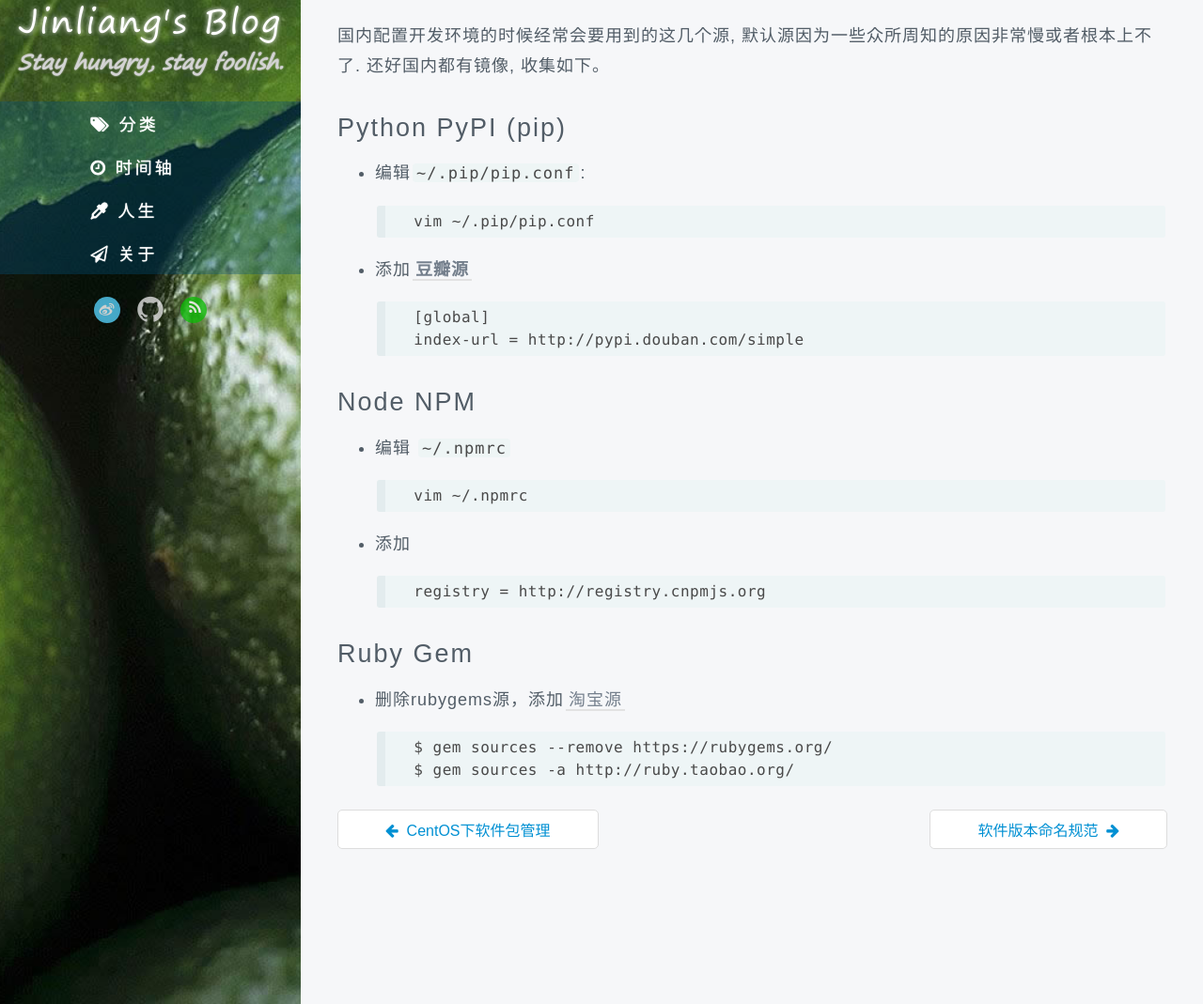
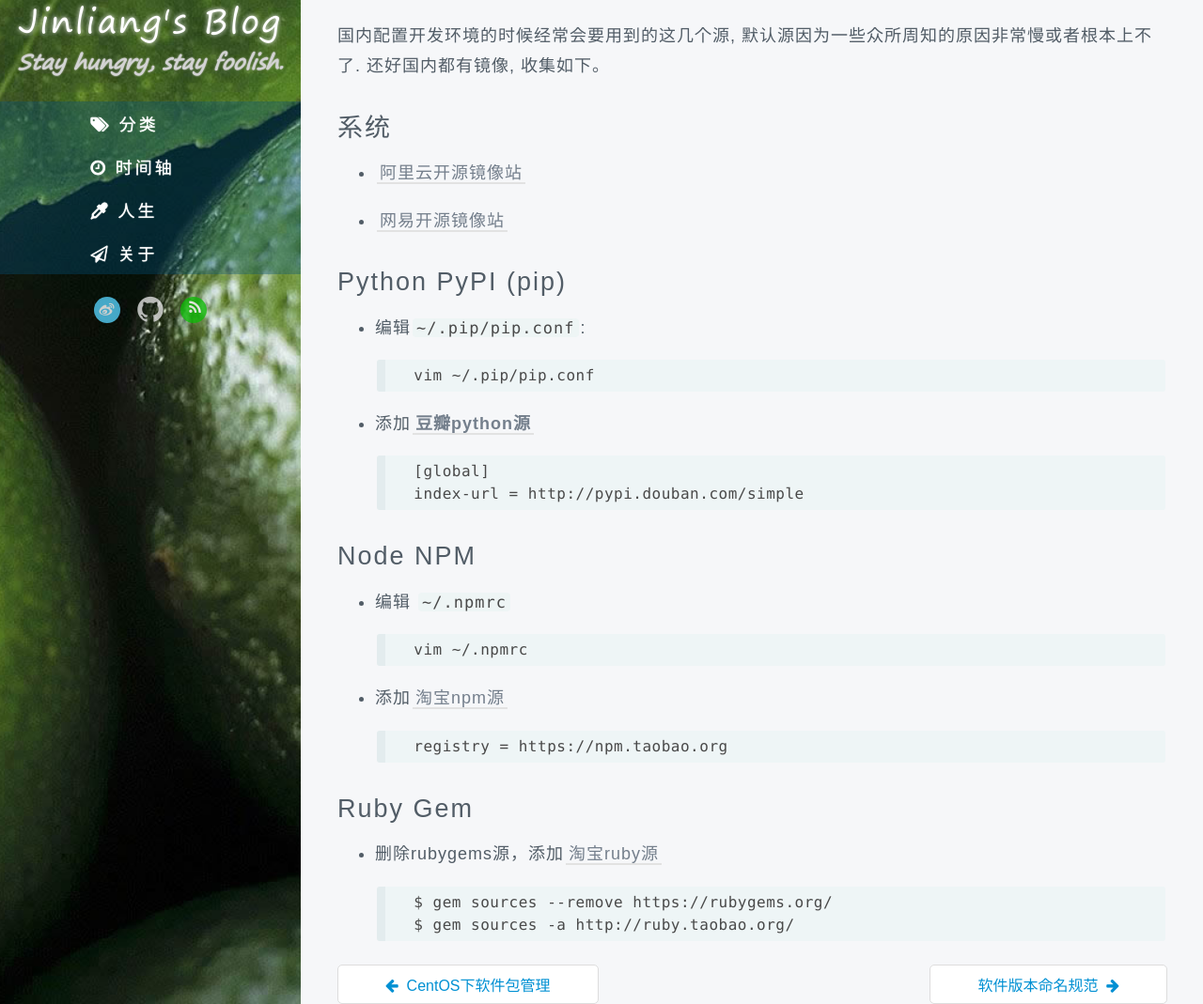
Before and after one commit to zhujinliang/zhujinliang.github.io, a Jekyll site: the page built from _posts/Configuration/2013-12-13-dev-mirrors-source-config.md, in a window 1280 px wide and 1251 px high, cut to the strip 182-1251 px from the top of the window. Shown: the whole strip at 94% size. Built offline with Jekyll 4.4.1, drawn with Linux system fonts in a browser that asks for light colours; some web fonts are replaced; comment, search, counter and statistics services are not loaded.

Commit message:
[REV] Update mirror source

```diff
--- a/_posts/Configuration/2013-12-13-dev-mirrors-source-config.md
+++ b/_posts/Configuration/2013-12-13-dev-mirrors-source-config.md
@@ -9,13 +9,20 @@ category: "Configuration"
 国内配置开发环境的时候经常会要用到的这几个源, 默认源因为一些众所周知的原因非常慢或者根本上不了.
 还好国内都有镜像, 收集如下。
 
+## 系统
+
+* [阿里云开源镜像站][aliyun]
+
+* [网易开源镜像站][wangyi]
+
+
 ## Python PyPI (pip)
 
 * 编辑`~/.pip/pip.conf`:
 
         vim ~/.pip/pip.conf
 
-* 添加**[豆瓣源][douban]**
+* 添加**[豆瓣python源][douban_python]**
 
         [global]
         index-url = http://pypi.douban.com/simple
@@ -28,18 +35,21 @@ category: "Configuration"
 
         vim ~/.npmrc
 
-* 添加
+* 添加[淘宝npm源][taobao_npm]
 
-        registry = http://registry.cnpmjs.org
+        registry = https://npm.taobao.org
 
 
 ## Ruby Gem
 
-* 删除rubygems源，添加[淘宝源][taobao]
+* 删除rubygems源，添加[淘宝ruby源][taobao_ruby]
 
         $ gem sources --remove https://rubygems.org/
         $ gem sources -a http://ruby.taobao.org/
 
 
-[douban]: http://pypi.douban.com
-[taobao]: http://ruby.taobao.org/
+[aliyun]: http://mirrors.aliyun.com
+[wangyi]: http://mirrors.163.com
+[douban_python]: http://pypi.douban.com
+[taobao_ruby]: http://ruby.taobao.org
+[taobao_npm]: https://npm.taobao.org
```
